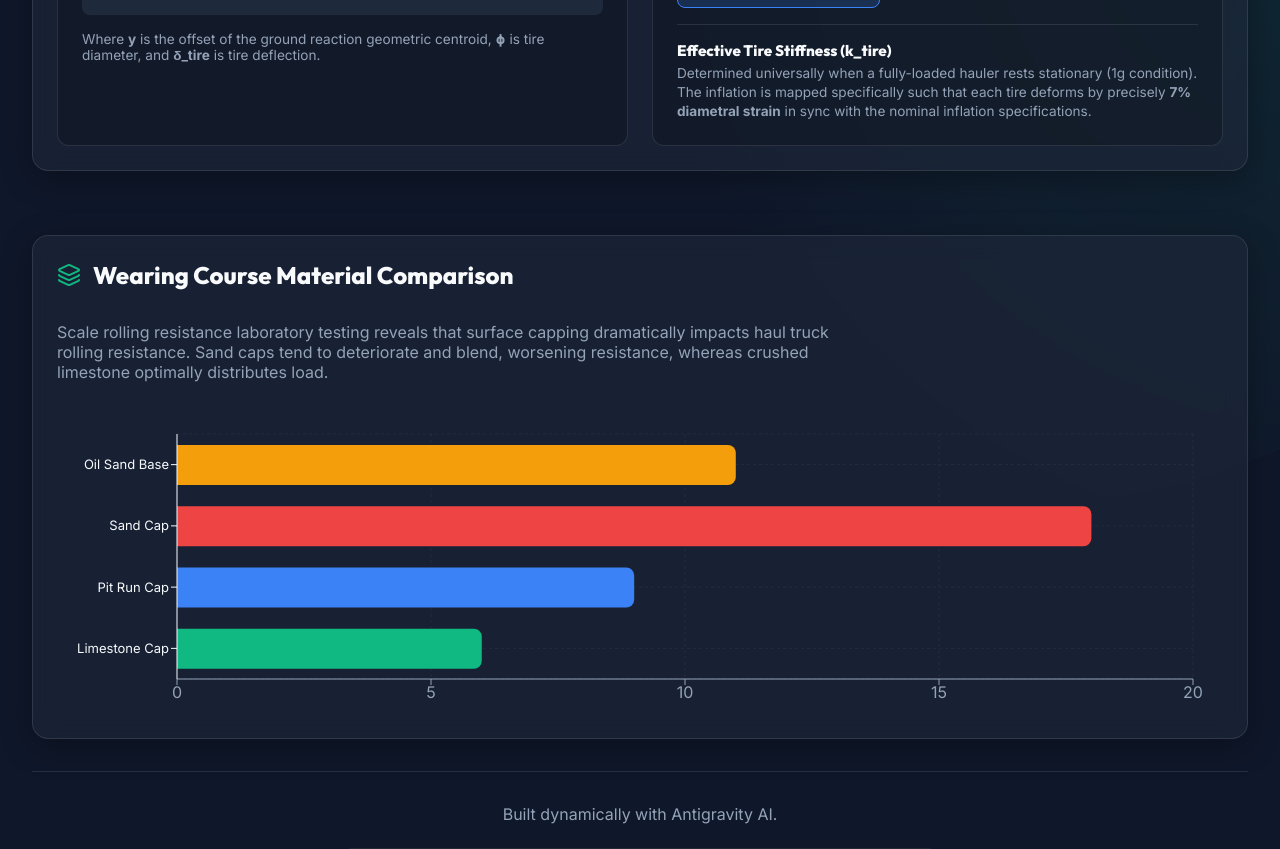
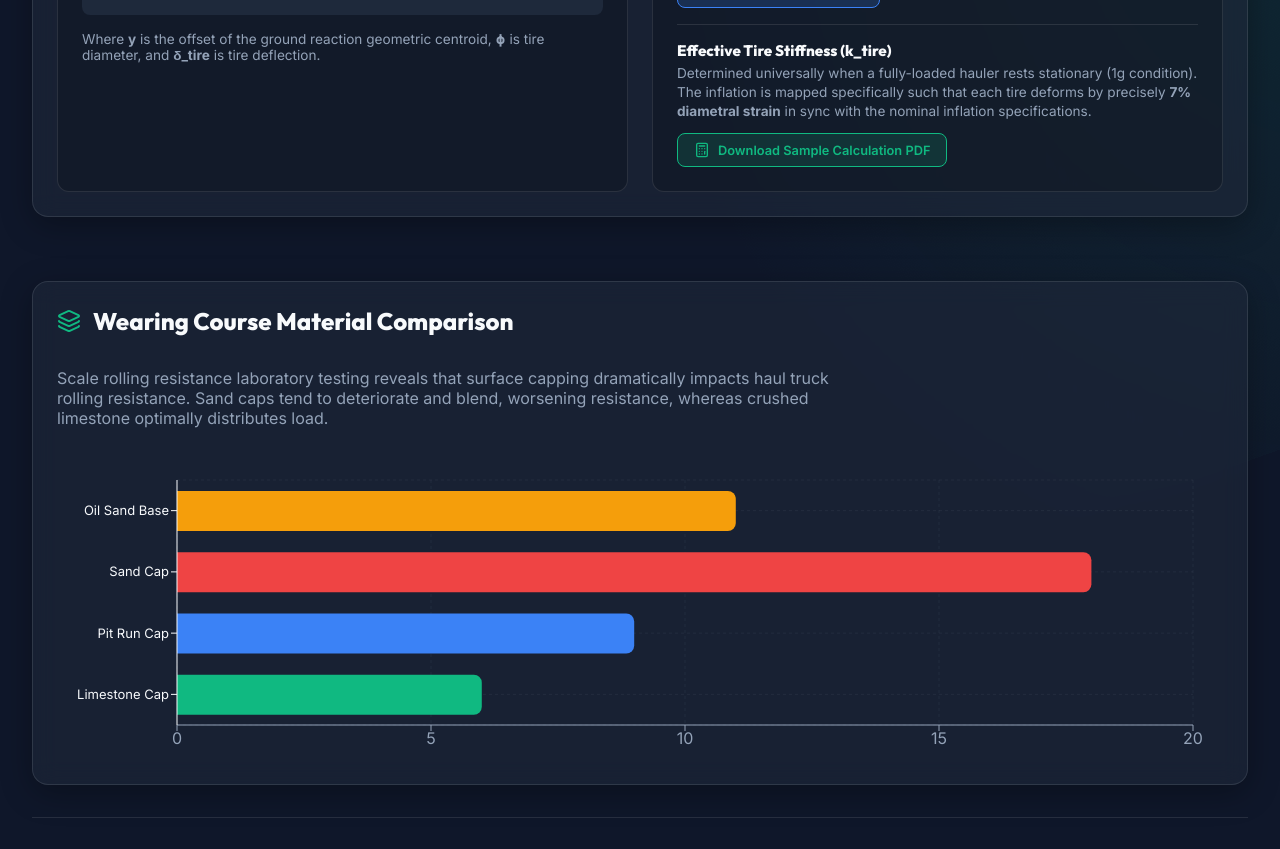
Before and after one commit to chenglin918/haul_road, a React (Vite) app: page / in a window 1280 px wide. Shown: the part 1080-1929 px from the top of the page. Built offline with nearby package versions, Linux system fonts and the light colour scheme.

Commit message:
feat: Add sample calculation PDF generation and download link

```diff
--- a/src/App.jsx
+++ b/src/App.jsx
@@ -234,9 +234,15 @@ function App() {
               <div style={{ height: '1px', background: 'var(--glass-border)' }}></div>
               <div>
                 <h4 style={{ color: 'var(--text-primary)', marginBottom: '0.25rem', fontSize: '0.95rem' }}>Effective Tire Stiffness (k_tire)</h4>
-                <p style={{ color: 'var(--text-secondary)', fontSize: '0.85rem', lineHeight: '1.4' }}>
+                <p style={{ color: 'var(--text-secondary)', fontSize: '0.85rem', lineHeight: '1.4', marginBottom: '0.75rem' }}>
                   Determined universally when a fully-loaded hauler rests stationary (1g condition). The inflation is mapped specifically such that each tire deforms by precisely <strong>7% diametral strain</strong> in sync with the nominal inflation specifications.
                 </p>
+                <a href="/sample_calculation.pdf" download style={{ textDecoration: 'none' }}>
+                  <button className="primary" style={{ display: 'flex', alignItems: 'center', gap: '0.5rem', fontSize: '0.8rem', padding: '8px 16px', background: 'rgba(16, 185, 129, 0.15)', color: '#10b981', border: '1px solid #10b981', boxShadow: 'none' }}>
+                    <Calculator size={16} />
+                    Download Sample Calculation PDF
+                  </button>
+                </a>
               </div>
             </div>
           </div>
```
Also changed, not shown: 2 other files (tests, documents, lock files or other folders).
